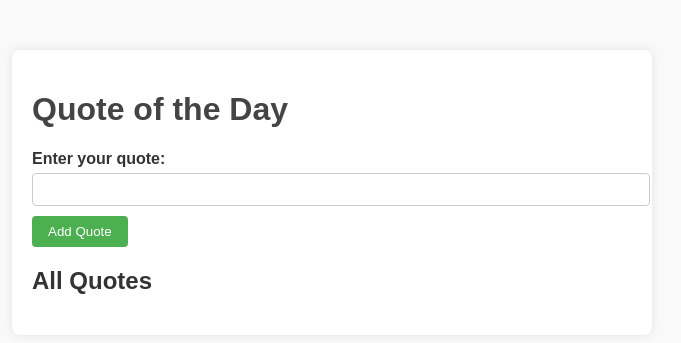
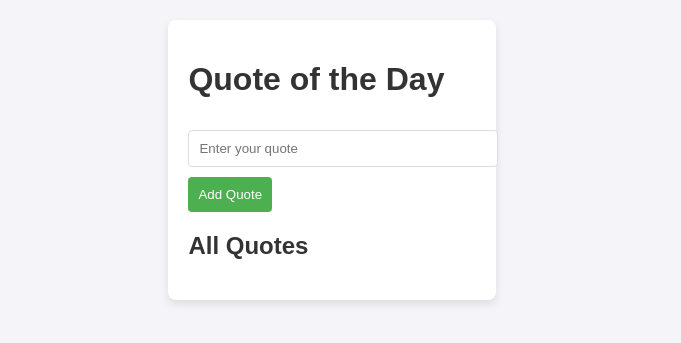
Before and after one commit to AarjanPokharel/Multi-Container-Application-With-Docker-Compose, a Flask app: page / in a window 1280 px wide. Shown: the top 343 px of the page, without its empty margins (308-989 px from the left). Run offline with Flask 3, Linux system fonts and the light colour scheme; parts of the project's set-up code (start-up, migrations or seed data) failed here and were passed over.

Commit message:
Application Code Updated

```diff
--- a/src/app.py
+++ b/src/app.py
@@ -1,45 +1,42 @@
-import os
 from flask import Flask, render_template, request, redirect, url_for
 from flask_sqlalchemy import SQLAlchemy
+import os
 
 app = Flask(__name__)
 
-# Read secrets from Docker Secrets Path
-def get_secret(file_path):
-    with open(file_path) as f:
-        return f.read().strip()
+app.config['SQLALCHEMY_DATABASE_URI'] = os.getenv('DATABASE_URL', 'postgresql://defaultuser:defaultpassword@localhost:5432/defaultdb')
 
-db_user = get_secret('/run/secrets/db_user')
-db_password = get_secret('/run/secrets/db_password')
-db_host = 'db'
-db_name = 'quotes_db'
+app.config['SQLALCHEMY_TRACK_MODIFICATIONS'] = False
 
-# Database configuration
-app.config['SQLALCHEMY_DATABASE_URI'] = 'postgresql://{db_user}:{db_password}@{db_host}:5432/{db_name}'
-app.config['SQLALCHEMY_TRACK_MODIFICATIONS'] = False
+# Initialize the database
 db = SQLAlchemy(app)
 
-# Define the Quote model
+# Define the Quotes model
 class Quote(db.Model):
     id = db.Column(db.Integer, primary_key=True)
-    content = db.Column(db.String(500), nullable=False)
+    text = db.Column(db.String(200), nullable=False)
 
-# Create the database and the table
-with app.app_context():
-    db.create_all()
+    def __repr__(self):
+        return f"<Quote {self.text}>"
 
-@app.route('/', methods=['GET', 'POST'])
+def create_tables():
+    with app.app_context():
+        db.create_all()
+
+@app.route("/", methods=["GET", "POST"])
 def index():
-    if request.method == 'POST':
-        quote_content = request.form['quote']
-        if quote_content:
-            new_quote = Quote(content=quote_content)
+    if request.method == "POST":
+        quote_text = request.form["quote"]
+        if quote_text:
+            new_quote = Quote(text=quote_text)
             db.session.add(new_quote)
             db.session.commit()
-            return redirect(url_for('index'))
+        return redirect(url_for('index'))
+    else:
+        quotes = Quote.query.all()
+        return render_template("index.html", quotes=quotes)
 
-    quotes = Quote.query.all()
-    return render_template('index.html', quotes=quotes)
-
-if __name__ == '__main__':
-    app.run(host='0.0.0.0/0', debug=True)
+if __name__ == "__main__":
+    create_tables()
+    print("Table created successfully!!!")
+    app.run(host="0.0.0.0", debug=True)
--- a/static/css/styles.css
+++ b/static/css/style.css
@@ -1,47 +1,44 @@
 body {
     font-family: Arial, sans-serif;
-    background-color: #f9f9f9;
-    color: #333;
+    display: flex;
+    justify-content: center;
+    background-color: #f4f4f9;
+    margin: 0;
+    padding: 20px;
 }
 
 .container {
-    max-width: 600px;
-    margin: 50px auto;
+    max-width: 500px;
+    background-color: #ffffff;
     padding: 20px;
-    background-color: #fff;
-    box-shadow: 0px 0px 10px rgba(0, 0, 0, 0.1);
     border-radius: 8px;
+    box-shadow: 0 4px 8px rgba(0, 0, 0, 0.1);
 }
 
-h1 {
-    color: #444;
+h1, h2 {
+    color: #333;
 }
 
 form {
     margin-bottom: 20px;
 }
 
-label {
-    display: block;
-    margin-bottom: 5px;
-    font-weight: bold;
-}
-
 input[type="text"] {
     width: 100%;
-    padding: 8px;
-    margin-bottom: 10px;
-    border: 1px solid #ccc;
+    padding: 10px;
+    margin-top: 10px;
+    border: 1px solid #ddd;
     border-radius: 4px;
 }
 
 button {
-    padding: 8px 16px;
     background-color: #4CAF50;
     color: white;
+    padding: 10px;
     border: none;
     border-radius: 4px;
     cursor: pointer;
+    margin-top: 10px;
 }
 
 button:hover {
@@ -54,6 +51,6 @@ ul {
 }
 
 li {
-    padding: 8px 0;
+    padding: 10px;
     border-bottom: 1px solid #ddd;
 }
--- a/templates/index.html
+++ b/templates/index.html
@@ -2,23 +2,20 @@
 <html lang="en">
 <head>
     <meta charset="UTF-8">
-    <meta name="viewport" content="width=device-width, initial-scale=1.0">
     <title>Quote of the Day</title>
-    <link rel="stylesheet" href="{{ url_for('static', filename='css/styles.css') }}">
+    <link rel="stylesheet" href="{{ url_for('static', filename='css/style.css') }}">
 </head>
 <body>
     <div class="container">
         <h1>Quote of the Day</h1>
-        <form method="POST">
-            <label for="quote">Enter your quote:</label>
-            <input type="text" id="quote" name="quote" required>
+        <form action="/" method="POST">
+            <input type="text" name="quote" placeholder="Enter your quote" required>
             <button type="submit">Add Quote</button>
         </form>
-
         <h2>All Quotes</h2>
         <ul>
             {% for quote in quotes %}
-                <li>{{ quote.content }}</li>
+                <li>{{ quote.text }}</li>
             {% endfor %}
         </ul>
     </div>
```
